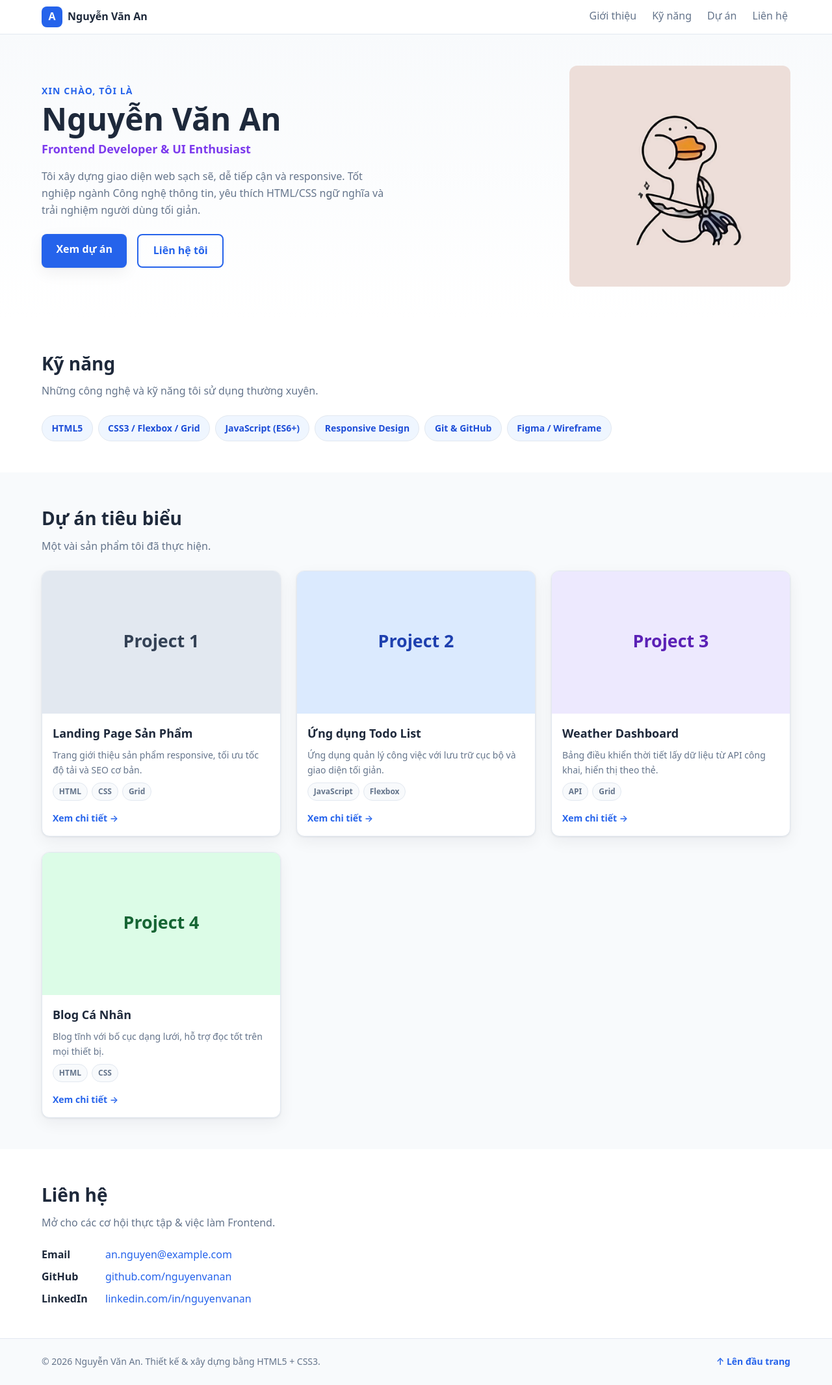
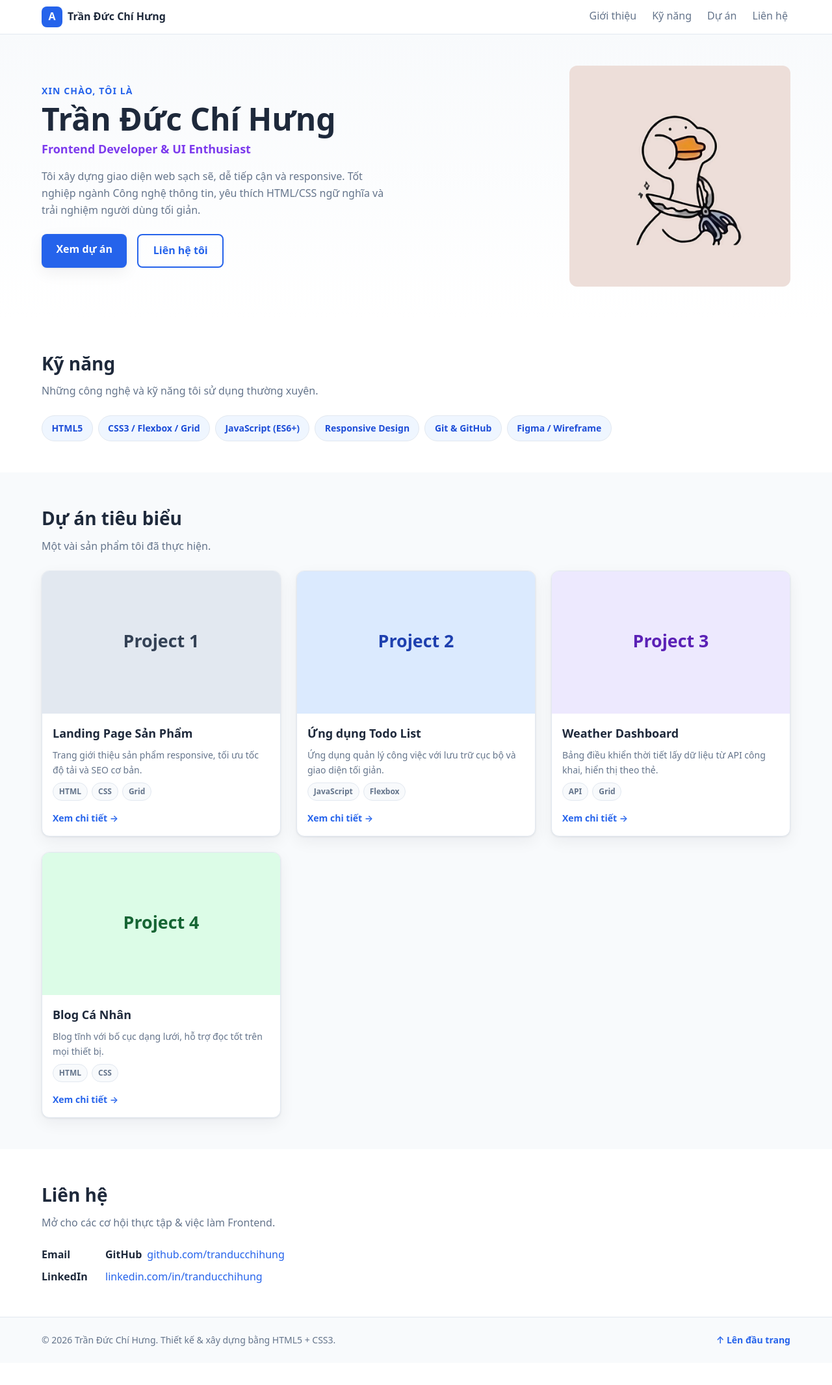
Before and after one commit to hungtdc353/My-CV, a plain HTML site: page index.html in a window 1280 px wide. Shown: the whole page at 65% size. After the commit the page ends 2097 px from the top, so only its background shows below. Drawn offline with Linux system fonts and the light colour scheme.

Commit message:
fix(homepage): change name

```diff
--- a/index.html
+++ b/index.html
@@ -7,8 +7,8 @@
   <meta charset="UTF-8" />
   <!-- viewport: nền tảng của responsive mobile-first, khóa tỉ lệ 1:1 với thiết bị -->
   <meta name="viewport" content="width=device-width, initial-scale=1.0" />
-  <meta name="description" content="Portfolio CV của Nguyễn Văn An – Frontend Developer. Dự án, kỹ năng và thông tin liên hệ." />
-  <meta name="author" content="Nguyễn Văn An" />
+  <meta name="description" content="Portfolio CV của Trần Đức Chí Hưng – Frontend Developer. Dự án, kỹ năng và thông tin liên hệ." />
+  <meta name="author" content="Trần Đức Chí Hưng" />
   <title>Nguyễn Văn An · Frontend Developer</title>
 
   <!-- Liên kết tới file CSS tách rời (yêu cầu của bài) -->
@@ -25,7 +25,7 @@
       <!-- Thương hiệu cá nhân -->
       <a class="brand" href="#top" aria-label="Về đầu trang">
         <span class="brand-mark" aria-hidden="true">A</span>
-        <span class="brand-name">Nguyễn Văn An</span>
+        <span class="brand-name">Trần Đức Chí Hưng</span>
       </a>
 
       <!-- NAV dùng Flexbox (xem styles.css) -->
@@ -49,7 +49,7 @@
       <div class="container hero-inner">
         <div class="hero-text">
           <p class="eyebrow">Xin chào, tôi là</p>
-          <h1 class="hero-title">Nguyễn Văn An</h1>
+          <h1 class="hero-title">Trần Đức Chí Hưng</h1>
           <p class="hero-role">Frontend Developer &amp; UI Enthusiast</p>
           <p class="hero-desc">
             Tôi xây dựng giao diện web sạch sẽ, dễ tiếp cận và responsive.
@@ -66,7 +66,7 @@
         <figure class="hero-avatar">
           <img
             src="./assets/img/avatar.jpg"
-            alt="Ảnh đại diện của Nguyễn Văn An"
+            alt="Ảnh đại diện của Trần Đức Chí Hưng
             width="320" height="320" />
         </figure>
       </div>
@@ -179,9 +179,9 @@
         <p class="section-sub">Mở cho các cơ hội thực tập &amp; việc làm Frontend.</p>
 
         <ul class="contact-list">
-          <li><span class="contact-label">Email</span> <a href="mailto:an.nguyen@example.com">an.nguyen@example.com</a></li>
-          <li><span class="contact-label">GitHub</span> <a href="#">github.com/nguyenvanan</a></li>
-          <li><span class="contact-label">LinkedIn</span> <a href="#">linkedin.com/in/nguyenvanan</a></li>
+          <li><span class="contact-label">Email</span> <a href="hungtran92728@gmail.com</a></li>
+          <li><span class="contact-label">GitHub</span> <a href="#">github.com/tranducchihung</a></li>
+          <li><span class="contact-label">LinkedIn</span> <a href="#">linkedin.com/in/tranducchihung</a></li>
         </ul>
       </div>
     </section>
@@ -193,7 +193,7 @@
   <!-- ========================================================== -->
   <footer class="site-footer">
     <div class="container footer-inner">
-      <p>© 2026 Nguyễn Văn An. Thiết kế &amp; xây dựng bằng HTML5 + CSS3.</p>
+      <p>© 2026 Trần Đức Chí Hưng. Thiết kế &amp; xây dựng bằng HTML5 + CSS3.</p>
       <a href="#top" class="to-top">↑ Lên đầu trang</a>
     </div>
   </footer>
```
